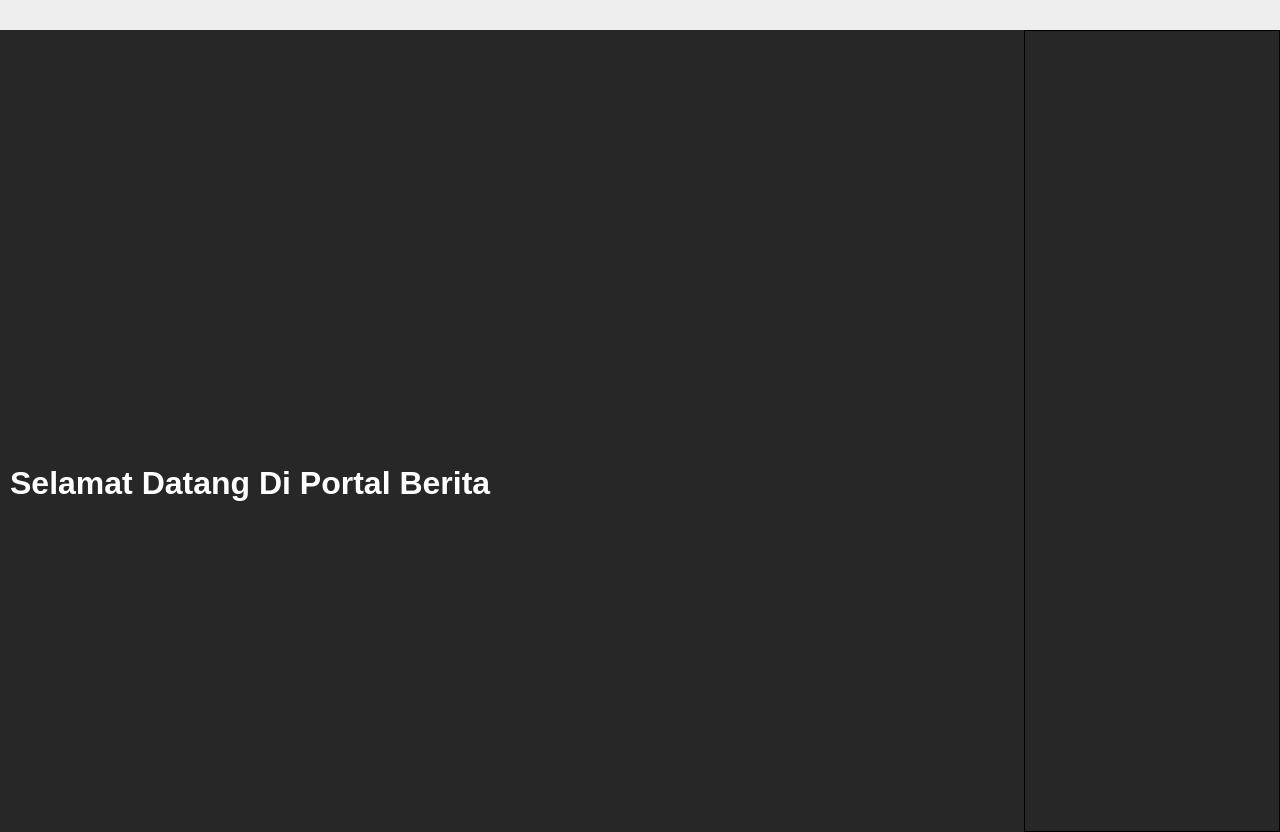
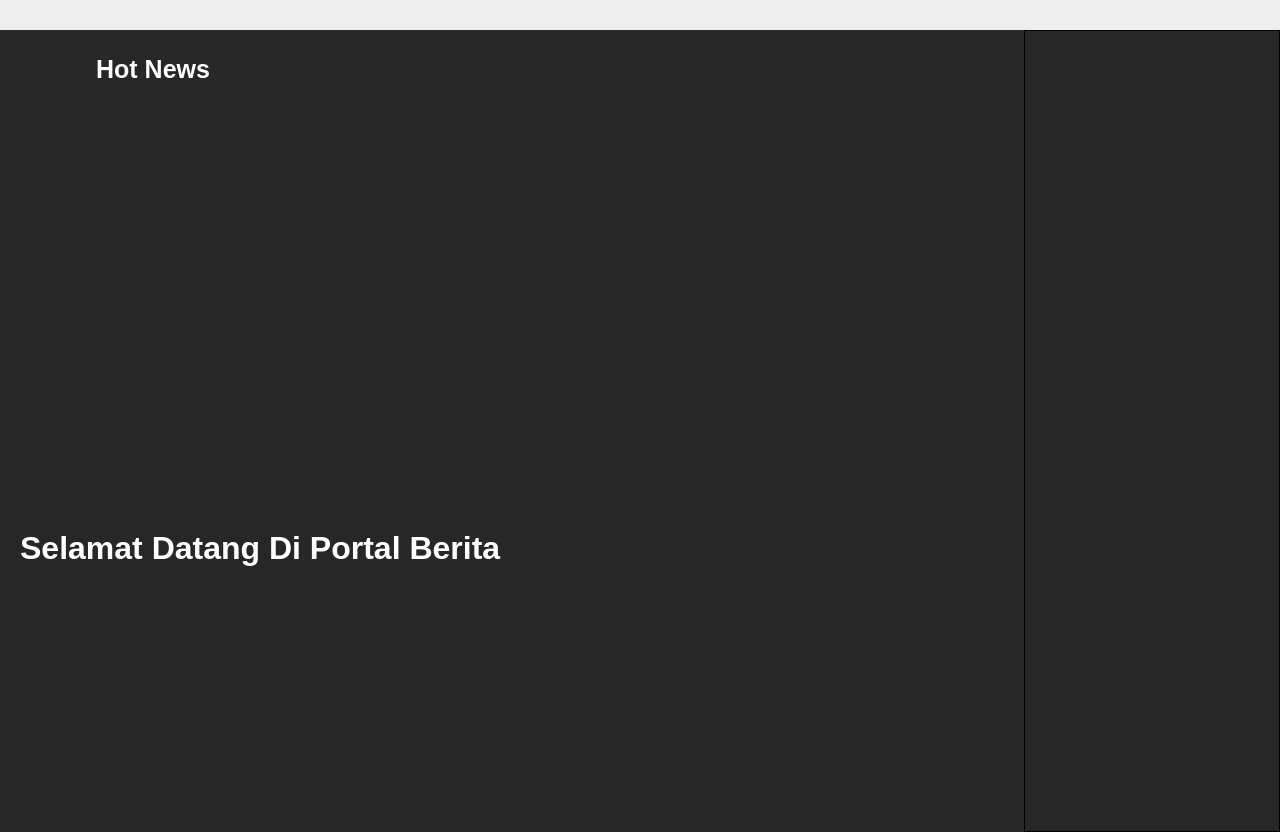
Before and after one commit to imAbizars/portalberita_kelompok1, a PHP site: page /main.php in a window 1280 px wide; the page is wider, and only the part inside the window is pictured. Shown: the part 68-900 px from the top of that part. Run offline with PHP 8.4, Linux system fonts and the light colour scheme; data that the repository does not hold is empty.

Commit message:
add_slider

```diff
--- a/main.css
+++ b/main.css
@@ -69,33 +69,29 @@ nav ul li a:hover {
   height: 100vh;
 }
 
-.left-content {
-  display: flex;
-  flex-direction: column;
-  width: 80%;
-}
-
-.slider,
-.content {
-  flex: 1;
-  padding: 10px;
-}
-.content{
-    color: white;
-}
-
 .list-berita {
   flex: 1;
   border: 1px solid black;
   height: 100vh;
 }
+.left-content {
+  display: flex;
+  flex-direction: column;
+  color: white;
+  width: 80%;
+}
+
+.left-content h3{
+    font-size: 25px;
+    padding-left: 6rem;
+}
+
 .slider-container {
   width: 100%;
   max-width: 900px;
   overflow: hidden;
   position: relative;
   margin: 2rem auto;
-  border-radius: 10px;
 }
 
 .slider {
@@ -130,10 +126,32 @@ nav ul li a:hover {
   bottom: 0;
   left: 0;
   right: 0;
-  background: rgba(0,0,0,0.5);
+  background: rgba(0, 0, 0, 0.671);
   color: white;
   padding: 10px;
   text-align: center;
   font-weight: bold;
   font-size: 1.2rem;
 }
+.dots {
+  text-align: center;
+  margin-top: 1rem;
+}
+
+.dots .dot {
+  display: inline-block;
+  width: 10px;
+  height: 10px;
+  margin: 0 5px;
+  background-color: #3b3b3b;
+  border-radius: 50%;
+  cursor: pointer;
+  transition: background-color 0.3s;
+}
+
+.dots .dot.active {
+  background-color: #ffffff;
+}
+.content{
+    padding-left: 20px;
+}
--- a/main.php
+++ b/main.php
@@ -15,18 +15,41 @@ $result = $conn->query($query)
     <title>Document</title>
     <link rel="stylesheet" href="main.css">
 </head>
+<!-- ini script untuk slider -->
     <script>
         window.addEventListener('DOMContentLoaded', () => {
         let slider = document.querySelector('.slider');
         let slides = document.querySelectorAll('.slide');
-        let index = 0;
+        const dotsContainer = document.getElementById('dots');
+         let currentIndex = 0;
+
+        slides.forEach((_, index) => {
+            const dot = document.createElement('span');
+            dot.classList.add('dot');
+            if (index === 0) dot.classList.add('active');
+            dot.addEventListener('click', () => goToSlide(index));
+            dotsContainer.appendChild(dot);
+        });
+
+        const dots = document.querySelectorAll('.dot');
+
+        function goToSlide(index) {
+            currentIndex = index;
+            slider.style.transform = `translateX(-${index * 100}%)`;
+            updateDots();
+        }
+
+        function updateDots() {
+            dots.forEach(dot => dot.classList.remove('active'));
+            dots[currentIndex].classList.add('active');
+        }
 
         setInterval(() => {
-            index = (index + 1) % slides.length;
-            slider.style.transform = `translateX(-${index * 100}%)`;
-        }, 3000);
-    });
-</script>
+            currentIndex = (currentIndex + 1) % slides.length;
+            goToSlide(currentIndex);
+        }, 4000);
+            });
+    </script>
 
 <body>
     <?php include "navbar.php";?>
@@ -42,6 +65,7 @@ $result = $conn->query($query)
     </div>
     <div class="container">
          <div class="left-content">
+            <h3>Hot News</h3>
             <!-- slider -->
             <?php include "slider.php";?>
             <div class="content">
--- a/navbar.php
+++ b/navbar.php
@@ -1,7 +1,7 @@
 <nav>
         <h2>Portal Berita</h2>
     <ul>
-      <li><a href="index.php">Beranda</a></li>
+      <li><a href="main.php">Beranda</a></li>
       <li><a href="kami.php">Tentang Kami</a></li>
       <li><a href="faq.php">FAQ</a></li>
     </ul>
--- a/slider.php
+++ b/slider.php
@@ -19,4 +19,5 @@ $result = $conn->query($query)
       </div>
     <?php endwhile; ?>
   </div>
+  <div class="dots" id="dots"></div>
 </div>
```
Lines whose indentation alone changed are shown as unchanged.
